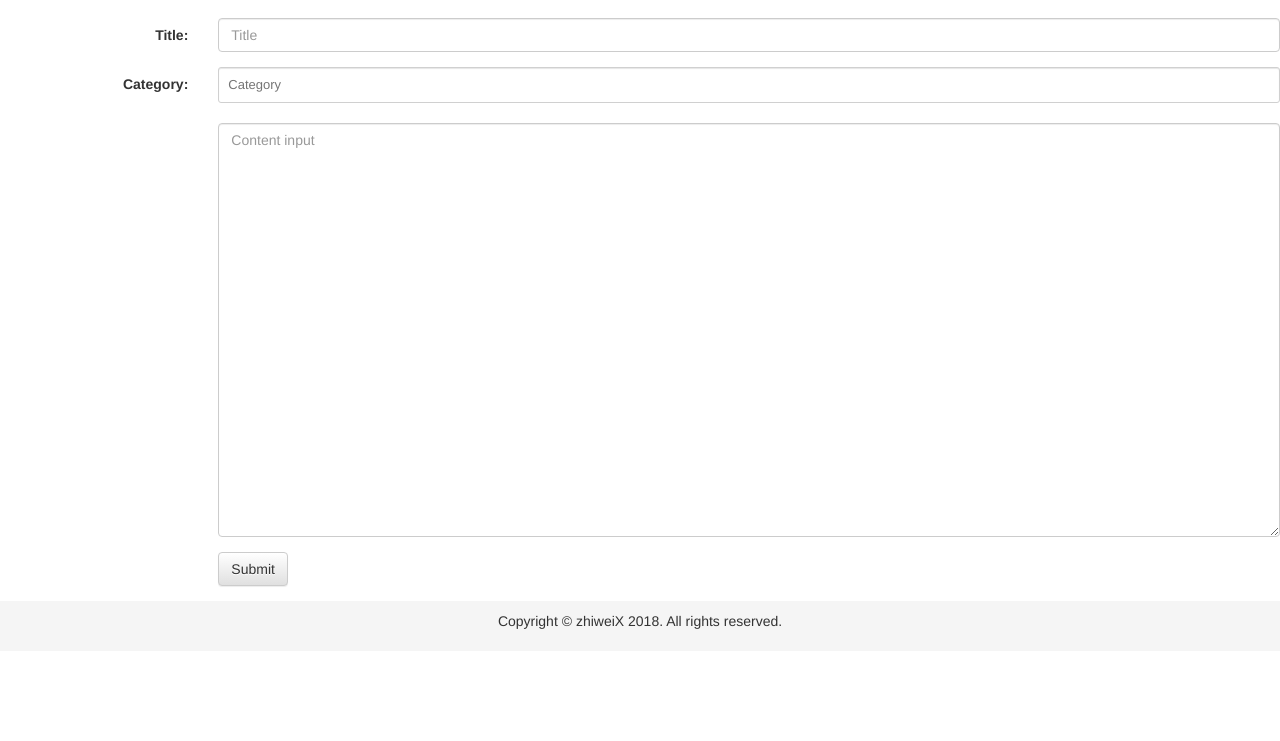
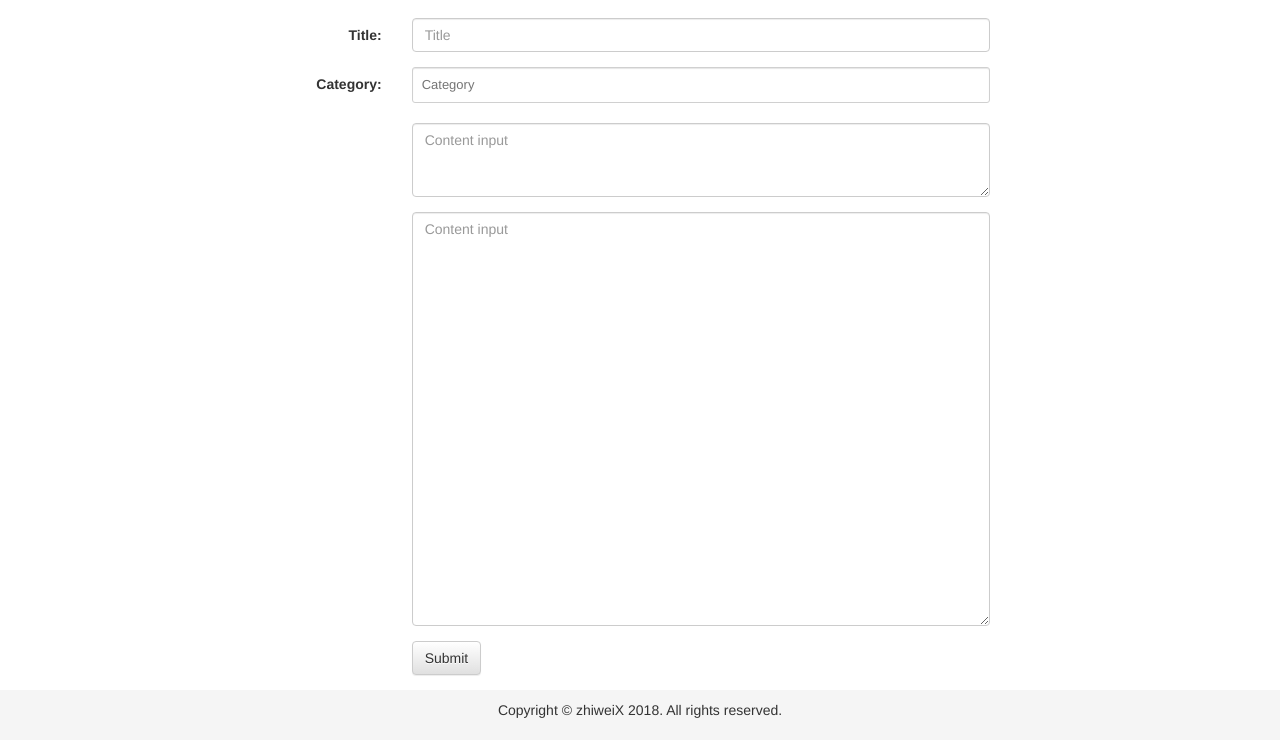
Before and after one commit to zhiwei1988/blog, a Flask app: page /edit in a window 1280 px wide. Shown: the part 59-800 px from the top of the page. Run offline with Flask 2, Linux system fonts and the light colour scheme; the visitor is signed in with stand-in values (Sample User, id 1); parts of the project's set-up code (start-up, migrations or seed data) failed here and were passed over; some libraries are stand-ins or nearby versions.

Commit message:
blog 数据库增加 summary 字段

```diff
--- a/app/main/forms.py
+++ b/app/main/forms.py
@@ -10,4 +10,5 @@ class PostForm(FlaskForm):
     #tags = StringField(validators=[InputRequired()])
     category = StringField(validators=[InputRequired()])
     body = TextAreaField(validators=[InputRequired()])
+    summary = TextAreaField(validators=[InputRequired()])
     submit = SubmitField("Submit")
--- a/app/main/view.py
+++ b/app/main/view.py
@@ -62,7 +62,7 @@ def category_study():
 def edit_blog():
     form = PostForm()
     if form.validate_on_submit():
-        post = Post(body=form.body.data, title=form.title.data)
+        post = Post(body=form.body.data, title=form.title.data, summary=form.summary.data)
         category = Category.query.filter_by(name=form.category.data).first()
         if not category:
             category = Category(name=form.category.data)
--- a/app/models.py
+++ b/app/models.py
@@ -14,6 +14,7 @@ class Post(db.Model):
     title = db.Column(db.String, index=True, unique=True)
     timestamp = db.Column(db.DateTime, index=True, default=datetime.utcnow)
     body = db.Column(db.Text)
+    summary = db.Column(db.Text)
     category_id = db.Column(db.Integer, db.ForeignKey('categorys.id'))  # 定义外键，这一列的值是categorys表中行的id值
 
     body_html = ""
@@ -37,7 +38,6 @@ class Post(db.Model):
         for post in posts:
             if post.category is None:
                 post.category = Category.query.filter_by(name='None').first()
-
 
 # db.event.listen(Post.body, 'set', Post.on_changed_body)
 
--- a/app/templates/edit.html
+++ b/app/templates/edit.html
@@ -6,11 +6,7 @@
 
 {% block edit_page_content -%}
 {{ super() }}
-<main id="main" class="main">
-	<div class="main-inner">
-		<div class="content-wrap">
-			<div id="content" class="content">
-				<div id="edit">
+<div id="edit" class="container">
 	<form class="form-horizontal" action="{{ url_for('main.edit_blog') }}" method="post">
 		{{ form.hidden_tag() }}
 		<div class="form-group">
@@ -27,6 +23,11 @@
 		</div>
 		<div class="form-group">
 			<div class="col-sm-10 col-sm-offset-2">
+				{{ form.summary(class="form-control", id="inputContent", rows="3", placeholder="Content input") }}
+			</div>
+		</div>
+		<div class="form-group">
+			<div class="col-sm-10 col-sm-offset-2">
 				{{ form.body(class="form-control", id="inputContent", rows="20", placeholder="Content input") }}
 			</div>
 		</div>
@@ -37,10 +38,6 @@
 		</div>
 	</form>
 </div>
-			</div>
-		</div>
-	</div>
-</main>
 {%- endblock edit_page_content %}
 
 {% block scripts %}
--- a/manage.py
+++ b/manage.py
@@ -1,7 +1,7 @@
 # -*- coding:utf-8 -*-
 
 from flask_script import Manager, Shell
-from app.models import User
+from app.models import User, Post
 from flask_migrate import Migrate, MigrateCommand
 from gunicorn_server import Gunicorn
 import multiprocessing
@@ -12,7 +12,7 @@ migrate = Migrate(blog_server, db)
 manager = Manager(blog_server)
 
 def make_shell_context():
-    return dict(app=blog_server, db=db, User=User)
+    return dict(app=blog_server, db=db, user=User, post=Post)
 
 # 为shell命令添加上下文
 manager.add_command("shell", Shell(make_context=make_shell_context))
```
Lines whose indentation alone changed are shown as unchanged.
